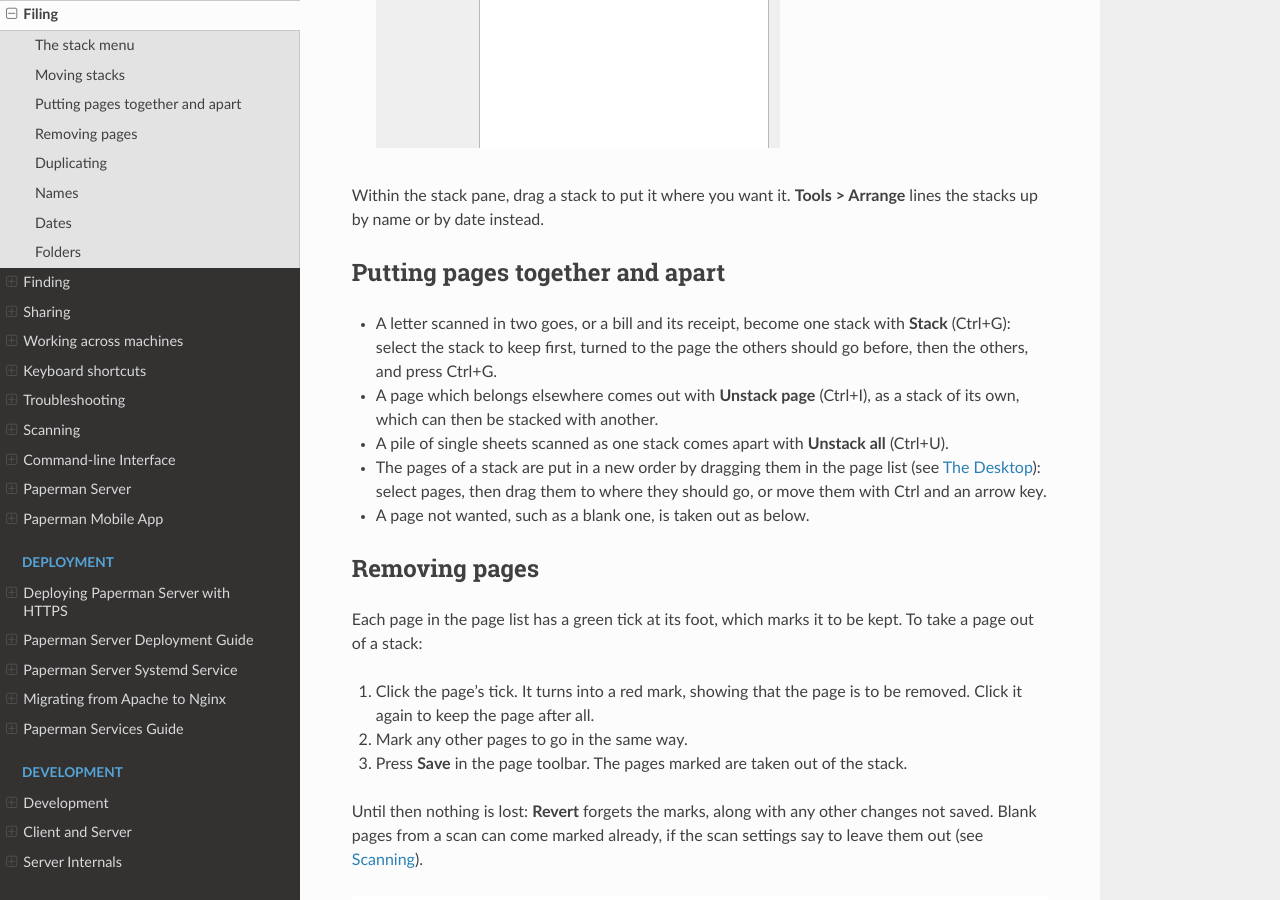
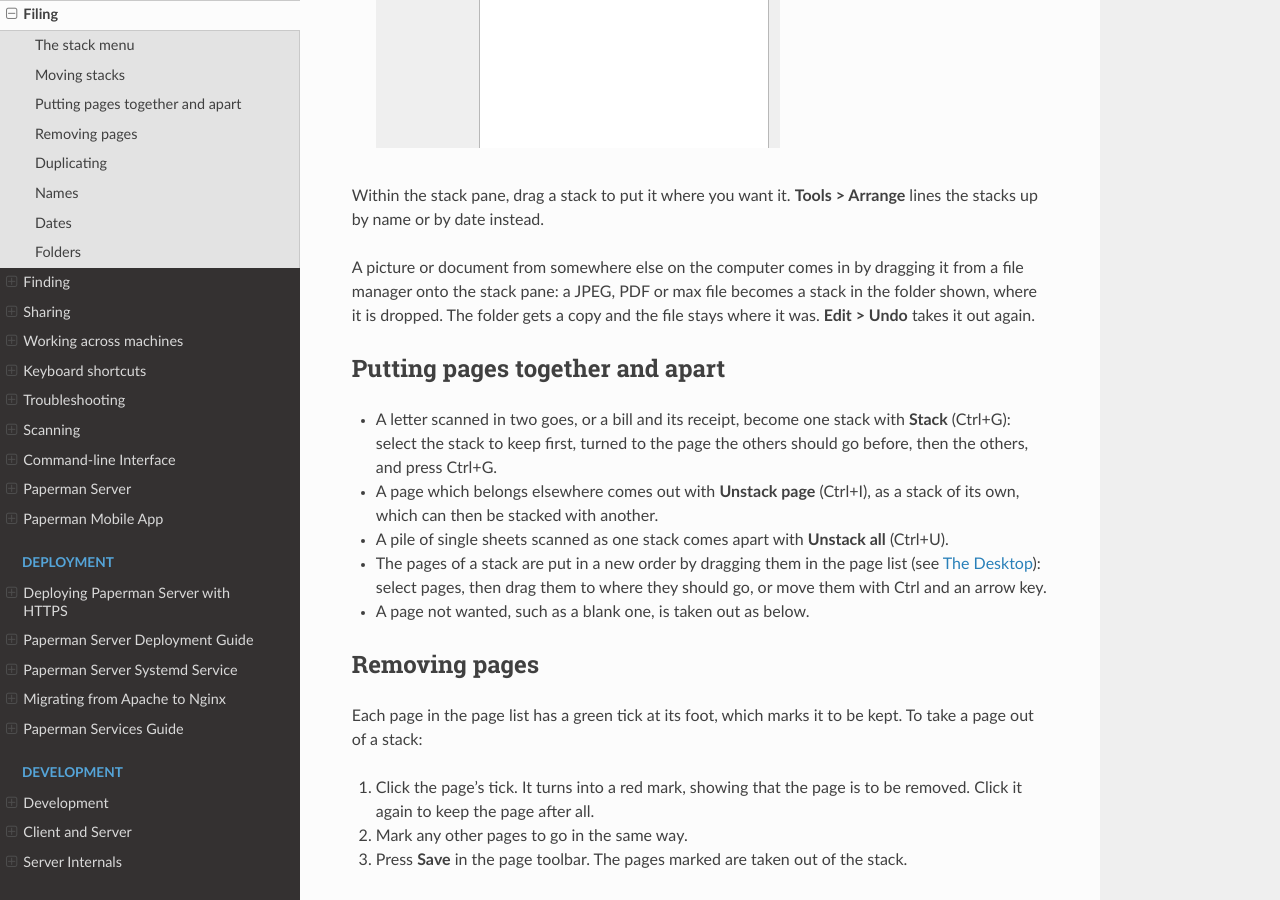
Before and after one commit to sjg20/paperman, a Sphinx documentation site: the page built from doc/filing.rst, in a window 1280 px wide and 900 px high, scrolled down 1915 px. Built offline with Sphinx 7.4.7 and the Read the Docs theme 3.1.0, drawn with Linux system fonts in a browser that asks for light colours.

Commit message:
doc: Say how to drag a file in from a file manager
The filing page covers moving stacks between folders, but not how a
file from elsewhere on the computer comes in.

Say that a JPEG, PDF or max file dragged from a file manager onto the
stacks becomes a stack in the folder shown, as a copy, and that undo
takes it out again.

Co-developed-by: Claude Fable 5.2 <noreply@anthropic.com>
Claude-Session: https://claude.ai/code/session_01BxfLL7T8McSpFMMxYekitE

```diff
--- a/doc/filing.rst
+++ b/doc/filing.rst
@@ -68,6 +68,12 @@ There are two ways to move stacks to another folder:
 
 Within the stack pane, drag a stack to put it where you want it. **Tools
 > Arrange** lines the stacks up by name or by date instead.
+
+A picture or document from somewhere else on the computer comes in by
+dragging it from a file manager onto the stack pane: a JPEG, PDF or max
+file becomes a stack in the folder shown, where it is dropped. The folder
+gets a copy and the file stays where it was. **Edit > Undo** takes it out
+again.
 
 Putting pages together and apart
 --------------------------------
```
